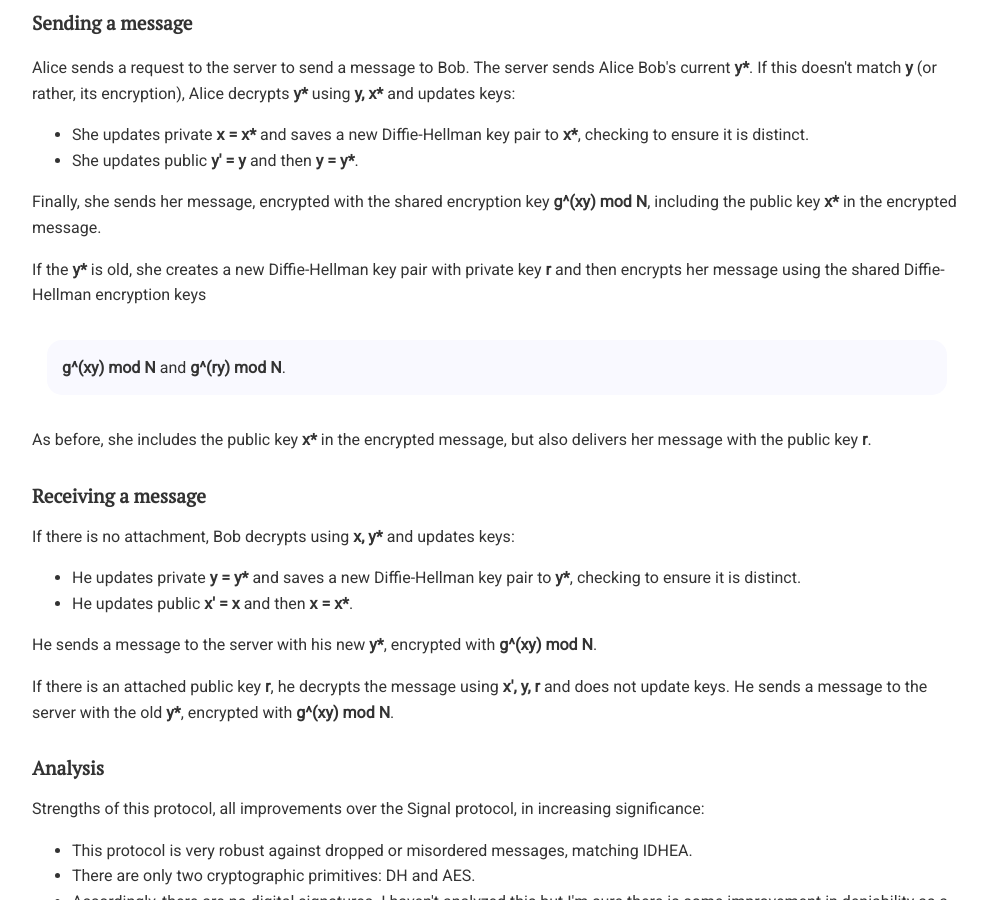
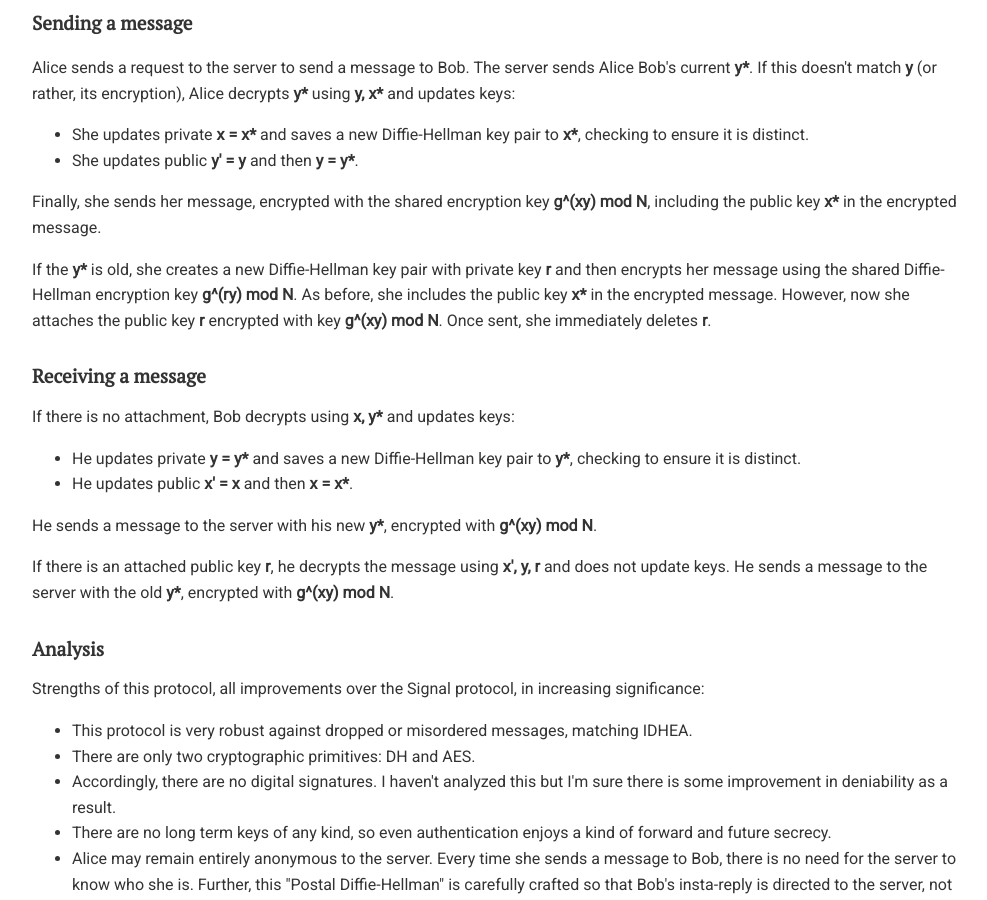
Before and after one commit to chatscrypt/chatscrypt.github.io, a Jekyll site: the page built from _posts/2020-02-06-the-chatscrypt-architecture-part-v-revisiting-the-postal-delivery-model.html, in a window 1280 px wide and 900 px high, scrolled down 1908 px. Shown: the whole window, without its empty margins (143-1130 px from the left). Built offline with Jekyll 4.4.1, drawn with Linux system fonts in a browser that asks for light colours; comment, search, counter and statistics services are not loaded.

Commit message:
Update 2020-02-06-the-chatscrypt-architecture-part-v-revisiting-the-postal-delivery-model.html

```diff
--- a/_posts/2020-02-06-the-chatscrypt-architecture-part-v-revisiting-the-postal-delivery-model.html
+++ b/_posts/2020-02-06-the-chatscrypt-architecture-part-v-revisiting-the-postal-delivery-model.html
@@ -71,11 +71,7 @@ Bob then sends a message to the server with his "new" <b>y*</b>, encrypted with
 </ul>
 Finally, she sends her message, encrypted with the shared encryption key <b>g^(xy) mod N</b>, including the public key <b>x*</b> in the encrypted message.
 
-<p>If the <b>y*</b> is old, she creates a new Diffie-Hellman key pair with private key <b>r</b> and then encrypts her message using the shared Diffie-Hellman encryption keys
-<div class="media">
-<b>g^(xy) mod N</b> and <b>g^(ry) mod N</b>.
-</div>
-<p>As before, she includes the public key <b>x*</b> in the encrypted message, but also delivers her message with the public key <b>r</b>.
+<p>If the <b>y*</b> is old, she creates a new Diffie-Hellman key pair with private key <b>r</b> and then encrypts her message using the shared Diffie-Hellman encryption key <b>g^(ry) mod N</b>. As before, she includes the public key <b>x*</b> in the encrypted message. However, now she attaches the public key <b>r</b> encrypted with key <b>g^(xy) mod N</b>. Once sent, she immediately deletes <b>r</b>.
 
 
 
```
